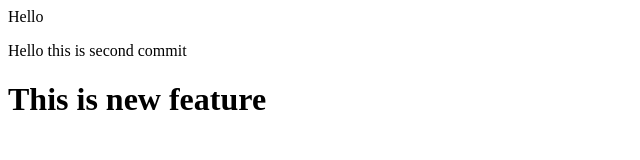
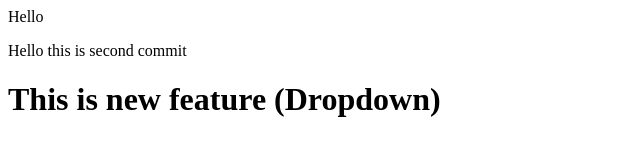
Before and after one commit to Lakshmeekanta/local-repo, a plain HTML site: page index.html in a window 1280 px wide. Shown: the whole page, without its empty margins (0-640 px from the left). Drawn offline with Linux system fonts and the light colour scheme.

Commit message:
Added the dropdown

```diff
--- a/index.html
+++ b/index.html
@@ -2,4 +2,4 @@
 
 <p> Hello this is second commit</p>
 
-<h1>This is new feature</h1>
+<h1>This is new feature (Dropdown)</h1>
```
